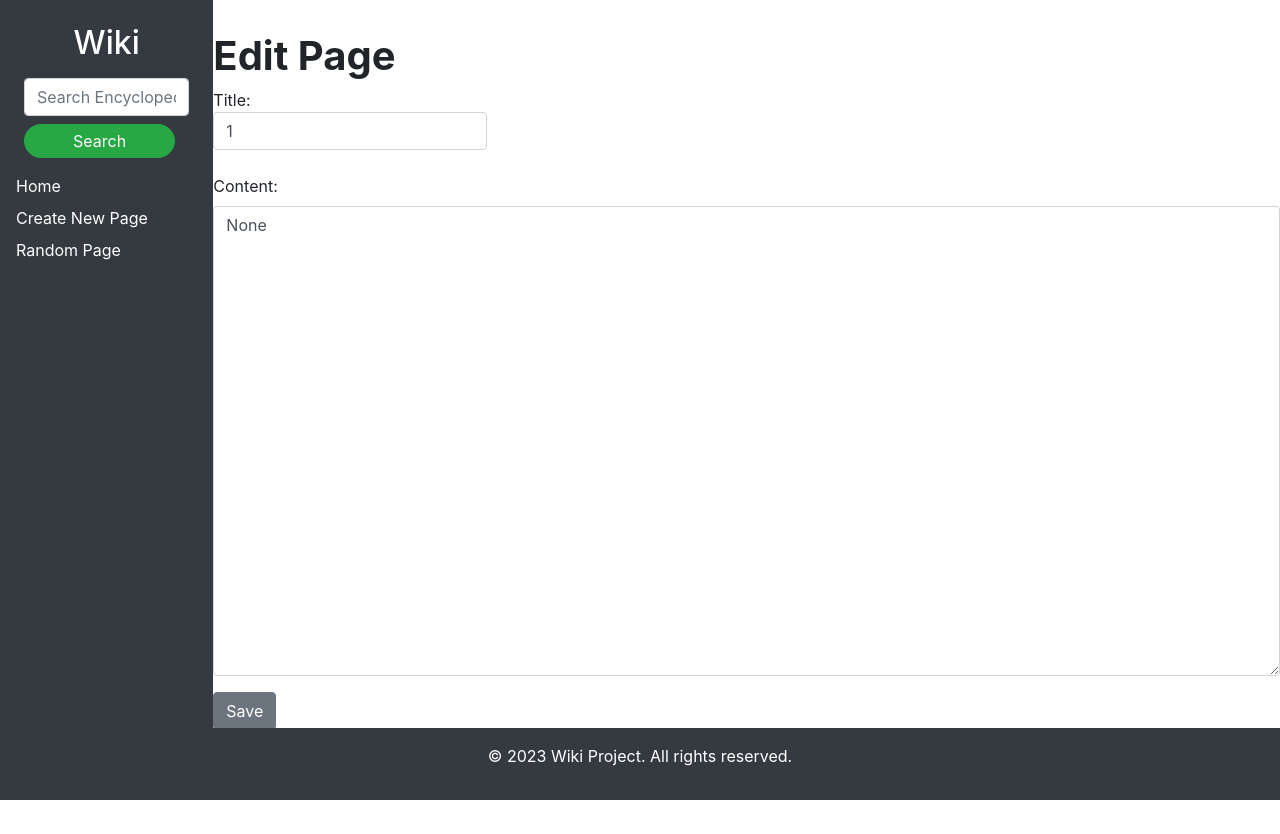
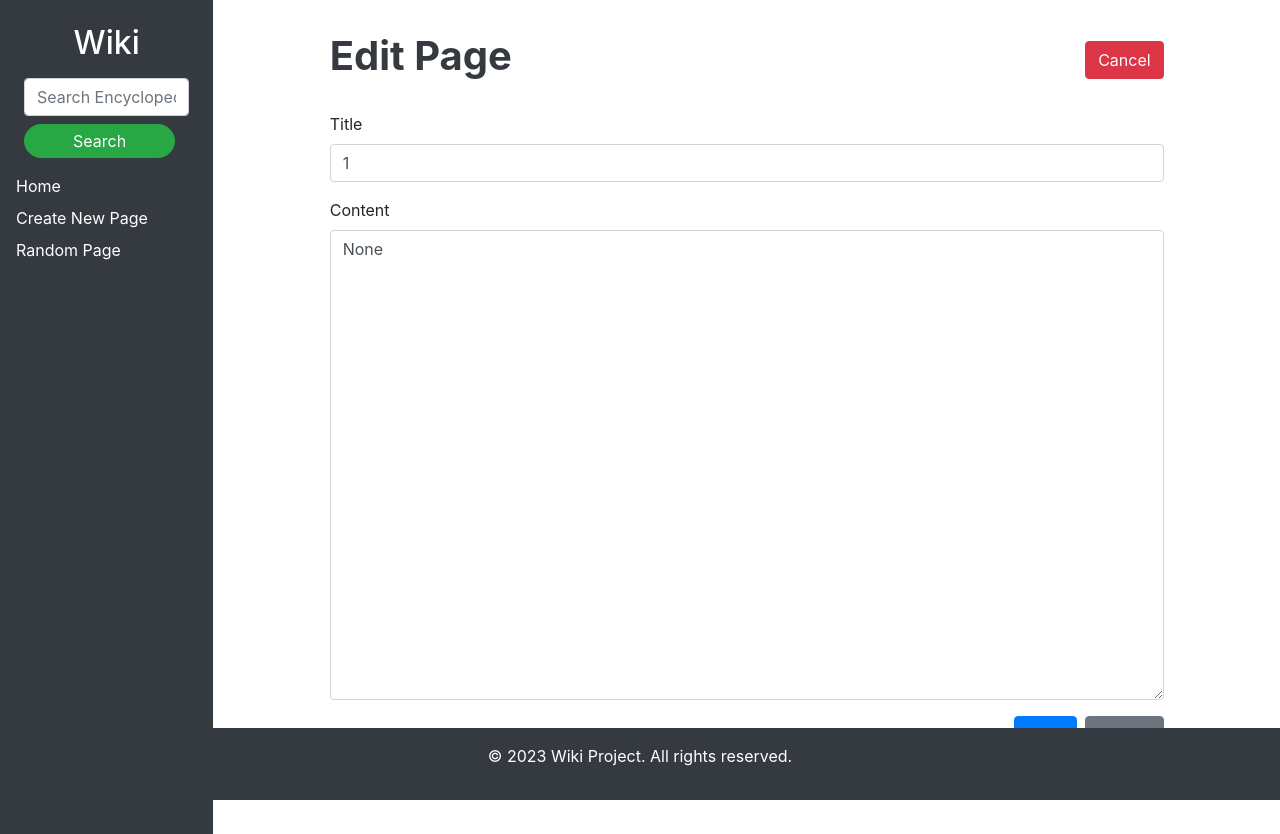
Before and after one commit to sandovaldavid/project-01-wiki, a Django app: page /edit/1 in a window 1280 px wide. Before the commit the page ends 800 px from the top, so only its background shows below. Run offline with Django 3.2, Linux system fonts and the light colour scheme; some libraries are stand-ins or nearby versions.

Commit message:
💄 Update: enhance edit page layout with improved structure and styling

```diff
--- a/encyclopedia/templates/encyclopedia/edit/index.html
+++ b/encyclopedia/templates/encyclopedia/edit/index.html
@@ -5,18 +5,27 @@
 {% endblock %}
 
 {% block body %}
-    <h1>Edit Page</h1>
-    <form action="{% url 'edit_page' title %}" method="post">
-        {% csrf_token %}
-        <div class="form-group">
-            <label for="title">Title:
-                <input class="form-control" type="text" name="title" value="{{ title }}">
-            </label>
+    <div class="container">
+        <div class="col-lg-10 col-md-12 mx-auto">
+            <div class="d-flex justify-content-between align-items-center mb-4">
+                <h1 class="text-dark">Edit Page</h1>
+                <button class="btn btn-danger" onclick="location.href='{% url 'entry' title %}'">Cancel</button>
+            </div>
+            <form action="{% url 'edit_page' title %}" method="post" class="mb-5">
+                {% csrf_token %}
+                <div class="form-group">
+                    <label for="title">Title</label>
+                    <input class="form-control" type="text" name="title" id="title" value="{{ title }}" required>
+                </div>
+                <div class="form-group">
+                    <label for="content">Content</label>
+                    <textarea class="form-control" name="content" id="content" rows="19" required>{{ content }}</textarea>
+                </div>
+                <div class="d-flex justify-content-end">
+                    <button type="submit" class="btn btn-primary mr-2">Save</button>
+                    <button type="button" class="btn btn-secondary" onclick="location.href='{% url 'entry' title %}'">Cancel</button>
+                </div>
+            </form>
         </div>
-        <div class="form-group">
-            <label for="content">Content:</label>
-             <textarea class="form-control" name="content" id="content" rows="19" >{{ content }}</textarea>
-        </div>
-        <input type="submit" value="Save" class="btn btn-secondary">
-    </form>
+    </div>
 {% endblock %}
```
